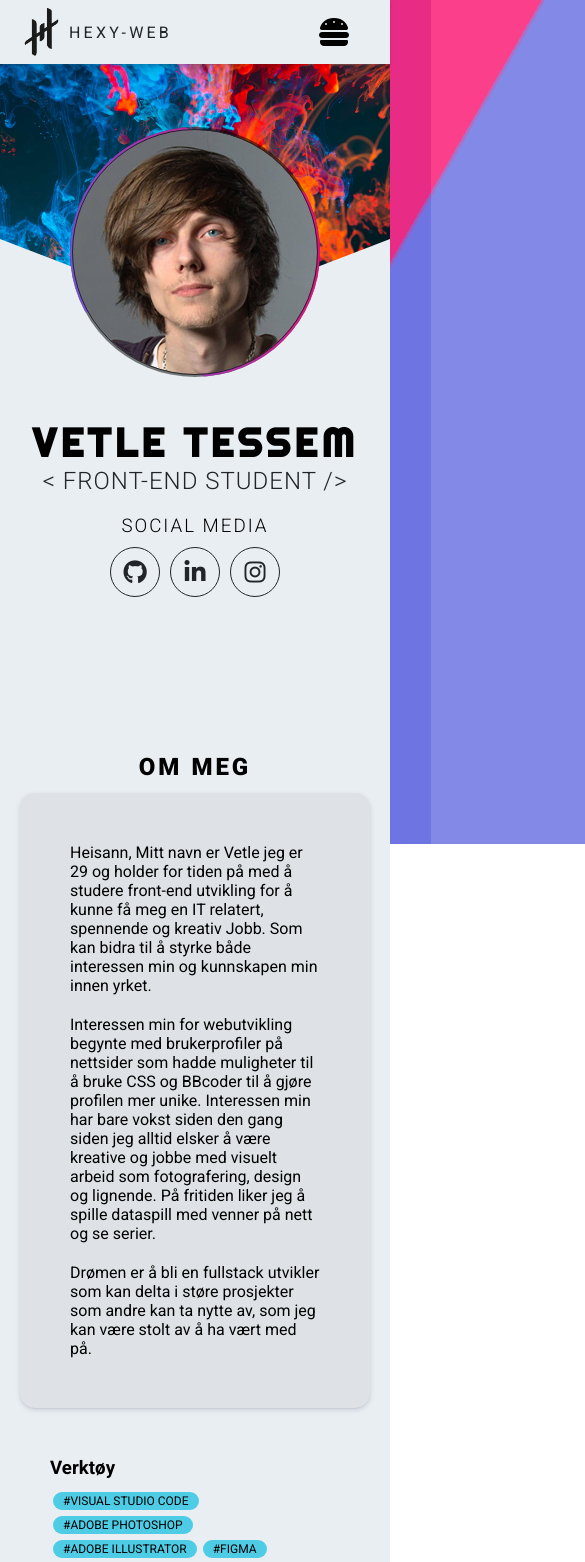
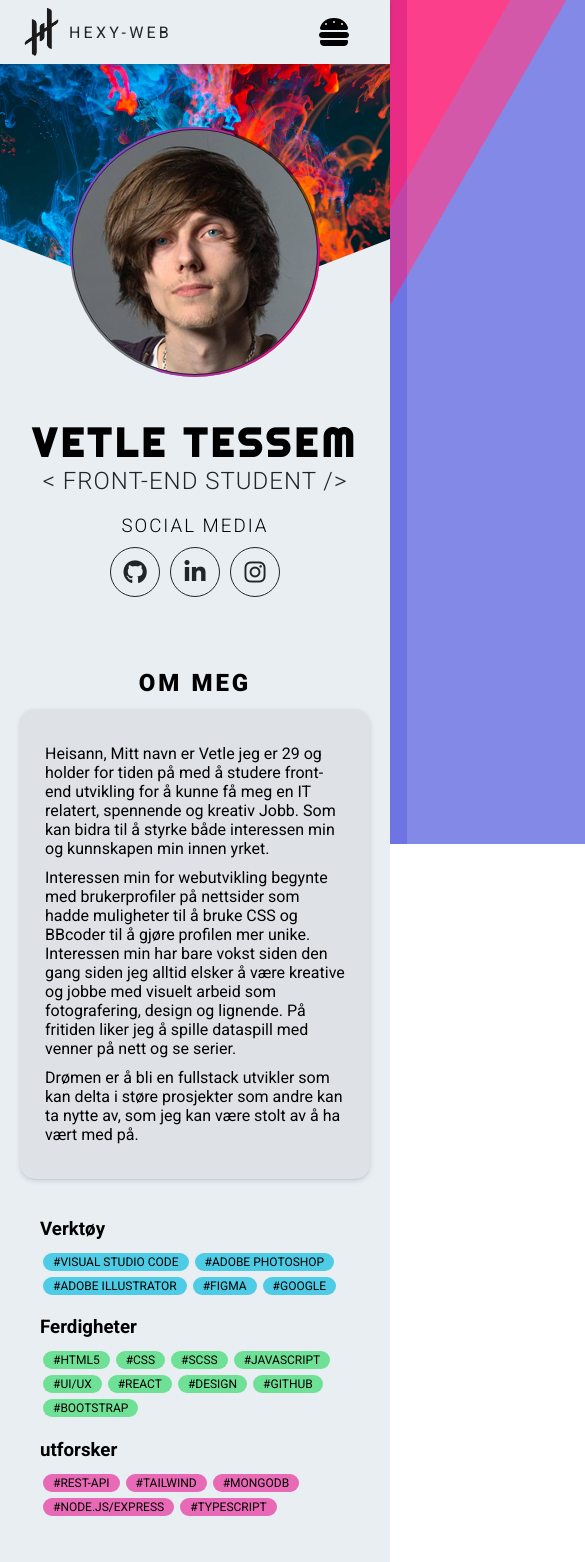
Before and after one commit to H3X-C0DE/Hex-Portfolio, a React (Create React App) app: page / in a window 390 px wide. Shown: the top 1562 px of the page, 585 px wide, since content can reach past the window. Built offline with nearby package versions, Linux system fonts and the light colour scheme.

Commit message:
mobile layout updates

```diff
--- a/src/Styles/About.css
+++ b/src/Styles/About.css
@@ -89,15 +89,21 @@
   section {
     max-width: 100vw;
   }
-
+  .about-title {
+    margin-top: 0;
+  }
+  .pitch {
+    padding: 25px;
+  }
+  .pitch p {
+    margin: 10px 0;
+  }
   .about-container {
     padding: 30px 20px 30px 20px;
   }
   .tag-container {
-    /* margin: 18px; */
     margin: 0 auto;
-    /* margin: 0 5em; */
-    padding: 30px;
+    padding: 20px;
     max-width: 900px;
     border-radius: 15px;
   }
--- a/src/Styles/Cv.css
+++ b/src/Styles/Cv.css
@@ -41,6 +41,9 @@
 }
 
 @media only screen and (max-width: 800px) {
+  .cv-container {
+    padding: 0;
+  }
   .cv {
     padding: 30px 20px 30px 20px;
   }
--- a/src/Styles/Projects.css
+++ b/src/Styles/Projects.css
@@ -159,6 +159,6 @@
 }
 .seeMore-wrapper {
   display: flex;
-  flex-flow: row;
+  flex-flow: row wrap;
   justify-content: center;
 }
--- a/src/Styles/Social.css
+++ b/src/Styles/Social.css
@@ -62,7 +62,17 @@
   visibility: hidden;
   position: absolute;
 }
-
+/* to prevent buttom from getting stuck in a hover state when pressed on mobile */
+@media only screen and (max-width: 800px) {
+  .social-media i:hover {
+    -webkit-transform: scale(1);
+    -ms-transform: scale(1);
+    transform: scale(1);
+    background-color: var(--body-bg);
+    color: var(--dark);
+    border: 1px solid var(--dark);
+  }
+}
 /* .discord-btn {
   cursor: pointer;
   background: none;
```
